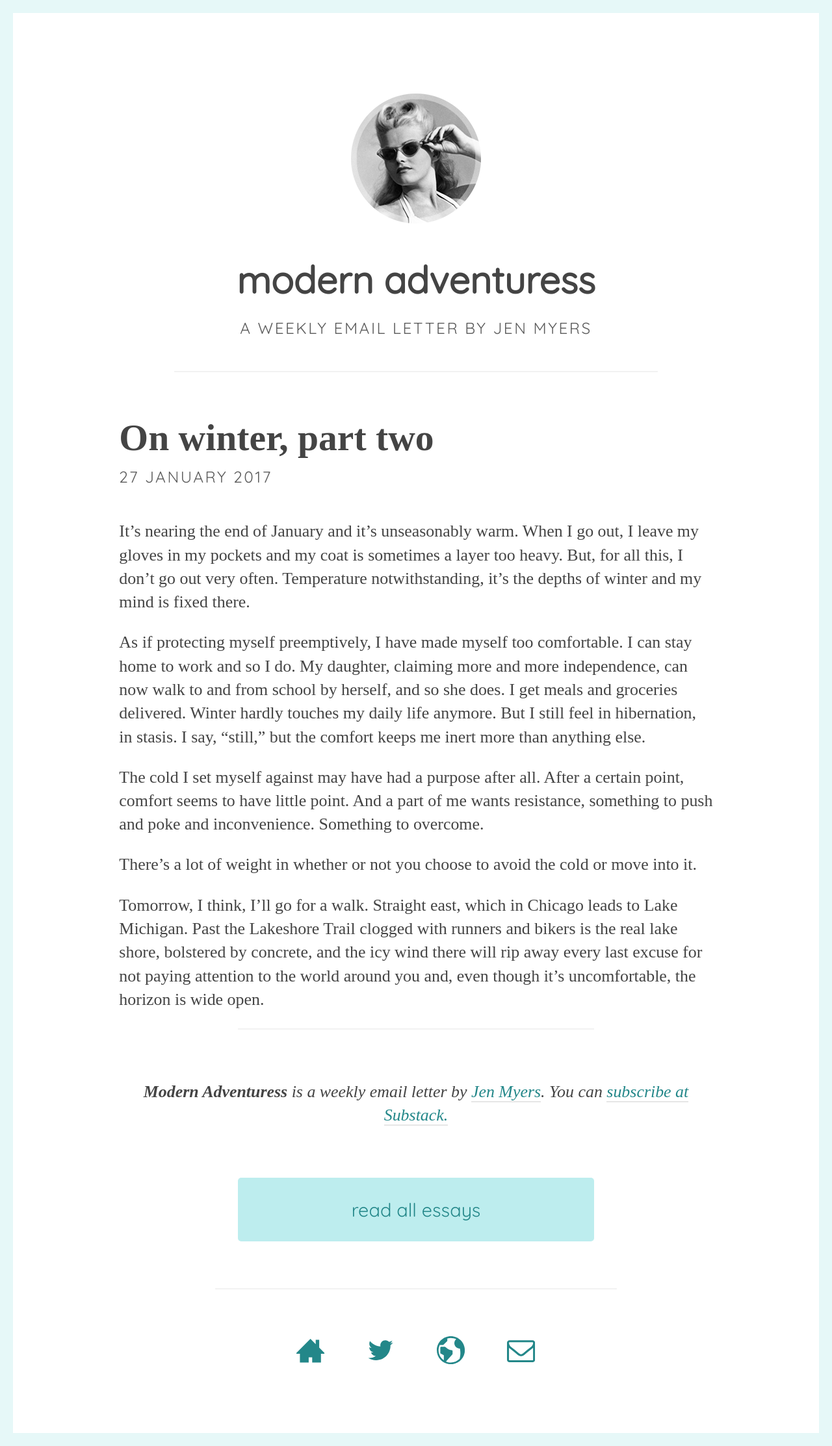
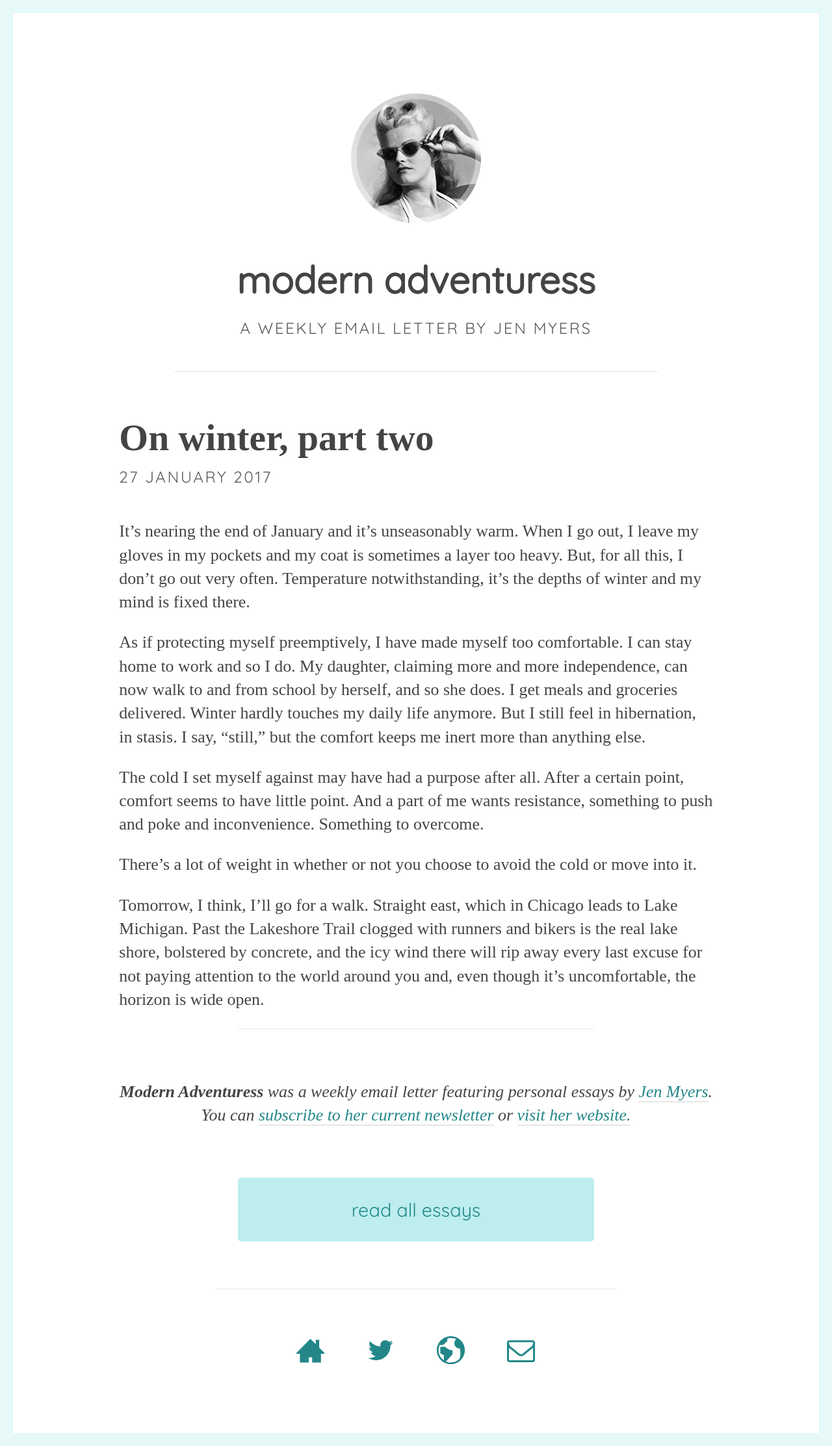
Before and after one commit to jenmyers/modernadventuress.com, a Jekyll site: the page built from _posts/2017-01-27-on-winter-part-two.md, in a window 1280 px wide. Shown: the whole page at 65% size. Built offline with Jekyll 4.4.1, drawn with Linux system fonts in a browser that asks for light colours; nearby versions of some CDN libraries.

Commit message:
Update essay footer text

```diff
--- a/_layouts/note.html
+++ b/_layouts/note.html
@@ -5,7 +5,7 @@
     <h2>{{ page.date | date_to_long_string }}</h2>
     {{ content }}
     <hr />
-    <p class="footer"><strong>Modern Adventuress</strong> is a weekly email letter by <a href="http://jenmyers.net">Jen Myers</a>. You can <a href="https://jenmyers.substack.com/">subscribe at Substack.</a></p>
+    <p class="footer"><strong>Modern Adventuress</strong> was a weekly email letter featuring personal essays by <a href="http://jenmyers.net">Jen Myers</a>. You can <a href="https://newsletter.jenmyers.net/">subscribe to her current newsletter</a> or <a href="https://jenmyers.net">visit her website.</a></p>
     <a class="button" href="{{ site.baseurl }}/archive/">Read all essays</a>
   </div>
 
```
